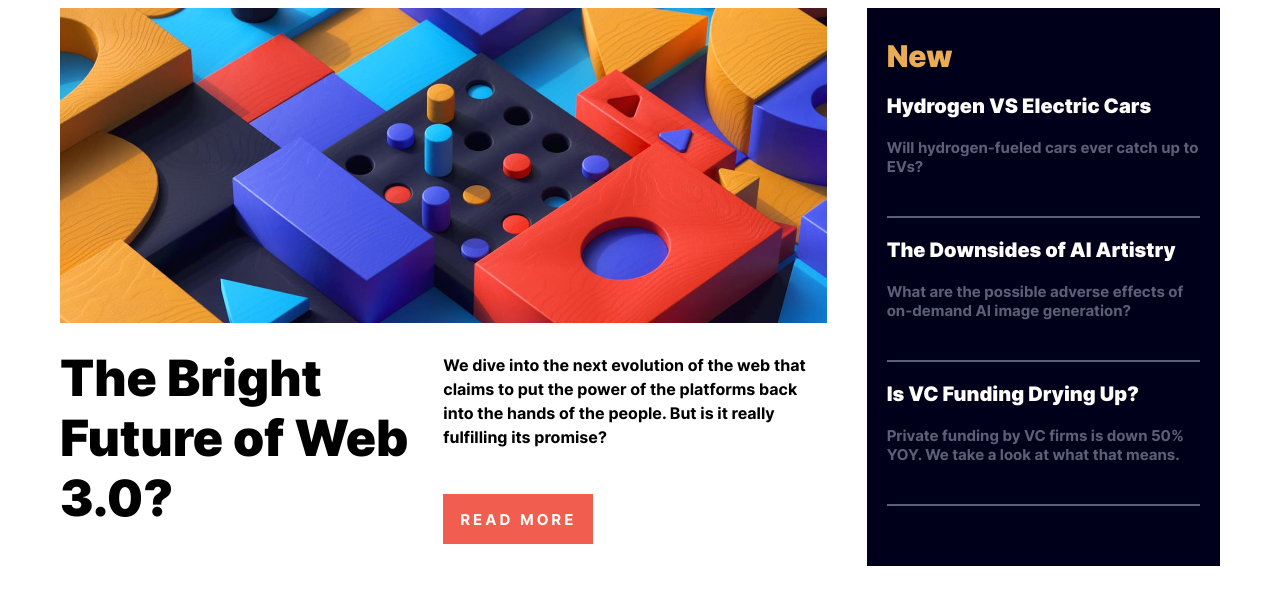
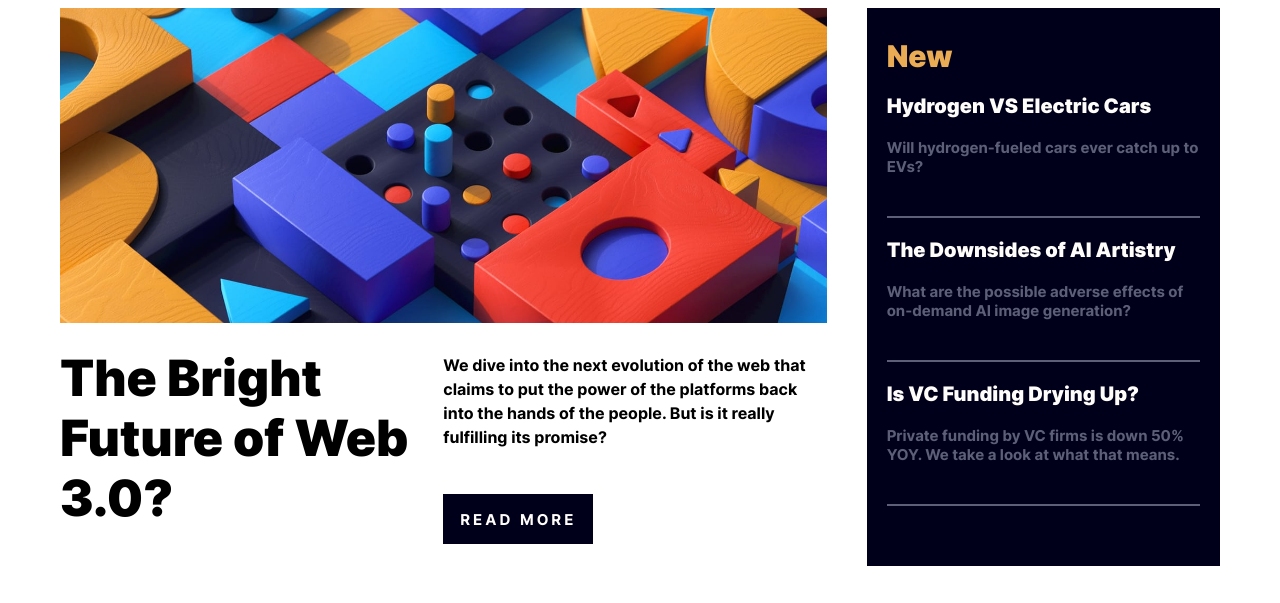
Before and after one commit to uepzues/news-homepage-main, a plain HTML site: page index.html in a window 1280 px wide. In both pictures the pointer is over the element "READ MORE". Shown: the part 119-722 px from the top of the page. Drawn offline with nearby package versions, Linux system fonts and the light colour scheme.

Commit message:
added hover on link

```diff
--- a/style.css
+++ b/style.css
@@ -204,6 +204,10 @@ main {
   text-decoration: none;
 }
 
+.info a span:hover {
+  background-color: var(--Very-darkblue);
+}
+
 .info a span {
   font-weight: 700;
   display: flex;
```
